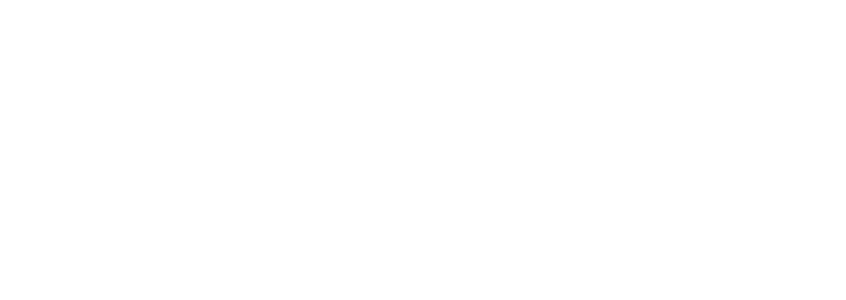
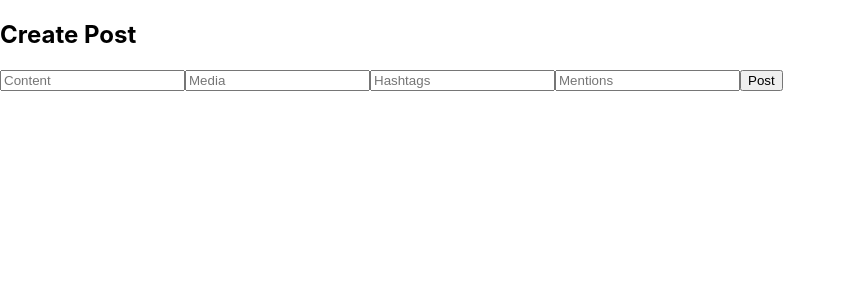
Before and after one commit to bugnood/FAL.Project.linne, a React (Create React App) app in the folder client/: page /create-post in a window 1280 px wide. Before the commit this address had no page. Shown: the top 300 px of the page, without its empty margins (0-846 px from the left). Built offline with nearby package versions, Linux system fonts and the light colour scheme.

Commit message:
setting phpMyAdmin and new-post Logic

```diff
--- a/client/src/App.tsx
+++ b/client/src/App.tsx
@@ -4,6 +4,7 @@ import React from 'react';
 import { BrowserRouter as Router, Route, Routes } from 'react-router-dom';
 import Login from './components/Login';
 import Home from './components/Home';
+import CreatePost from './components/CreatePost';
 
 const App: React.FC = () => {
   return (
@@ -11,6 +12,7 @@ const App: React.FC = () => {
       <Routes>
         <Route path="/" element={<Login />} />
         <Route path="/home" element={<Home />} />
+        <Route path="/create-post" element={<CreatePost />} />
       </Routes>
     </Router>
   );
--- /dev/null
+++ b/client/src/components/CreatePost.tsx
@@ -0,0 +1,50 @@
+import React, { useState } from 'react';
+import { useNavigate } from 'react-router-dom';
+
+const CreatePost: React.FC = () => {
+  const [newPostContent, setNewPostContent] = useState<string>('');
+  const [media, setMedia] = useState<string>('');
+  const [hashtags, setHashtags] = useState<string>('');
+  const [mentions, setMentions] = useState<string>('');
+  const navigate = useNavigate();
+
+  const handleCreatePost = async () => {
+    try {
+      const user_id = 1; // 実際にはログインユーザーのIDを使う
+
+      const response = await fetch('http://localhost:5002/api/posts', {
+        method: 'POST',
+        headers: {
+          'Content-Type': 'application/json',
+        },
+        body: JSON.stringify({
+          user_id,
+          content: newPostContent,
+          media,
+          hashtags,
+          mentions,
+        }),
+      });
+      if (!response.ok) {
+        throw new Error('Failed to create post');
+      }
+      await response.json();
+      navigate('/home');
+    } catch (error) {
+      console.error(error);
+    }
+  };
+
+  return (
+    <div>
+      <h2>Create Post</h2>
+      <input type="text" placeholder="Content" value={newPostContent} onChange={(e) => setNewPostContent(e.target.value)} />
+      <input type="text" placeholder="Media" value={media} onChange={(e) => setMedia(e.target.value)} />
+      <input type="text" placeholder="Hashtags" value={hashtags} onChange={(e) => setHashtags(e.target.value)} />
+      <input type="text" placeholder="Mentions" value={mentions} onChange={(e) => setMentions(e.target.value)} />
+      <button onClick={handleCreatePost}>Post</button>
+    </div>
+  );
+};
+
+export default CreatePost;
--- a/client/src/components/Home.tsx
+++ b/client/src/components/Home.tsx
@@ -1,4 +1,5 @@
 import React, { useEffect, useState } from 'react';
+import { Link } from 'react-router-dom';
 
 const Home: React.FC = () => {
   const [posts, setPosts] = useState<any[]>([]); // 投稿の状態を保持するための状態変数
@@ -39,7 +40,7 @@ const Home: React.FC = () => {
           'Content-Type': 'application/json',
         },
         body: JSON.stringify({
-          id: posts[index].id,
+          id: posts[index].post_id, // 修正点
           content: editedContent,
         }),
       });
@@ -47,7 +48,6 @@ const Home: React.FC = () => {
         throw new Error('Failed to save post');
       }
       // サーバーからのレスポンスを取得してデータを更新する
-      const data = await response.json(); // レスポンスデータをJSON形式に変換
       setPosts(prevPosts => {
         const newPosts = [...prevPosts];
         newPosts[index].content = editedContent; // 投稿の内容を更新
@@ -64,10 +64,11 @@ const Home: React.FC = () => {
     <div>
       <h2>Home</h2>
       <p>Welcome to the Home page!</p>
+      <Link to="/create-post"><button>Create Post</button></Link>
       <h3>Posts</h3>
       <ul>
         {posts.map((post, index) => (
-          <li key={post.id}>
+          <li key={post.post_id}>
             {editMode === index ? (
               <div>
                 <input type="text" value={editedContent} onChange={(e) => setEditedContent(e.target.value)} />
```
Also changed, not shown: 2 other files (tests, documents, lock files or other folders).
